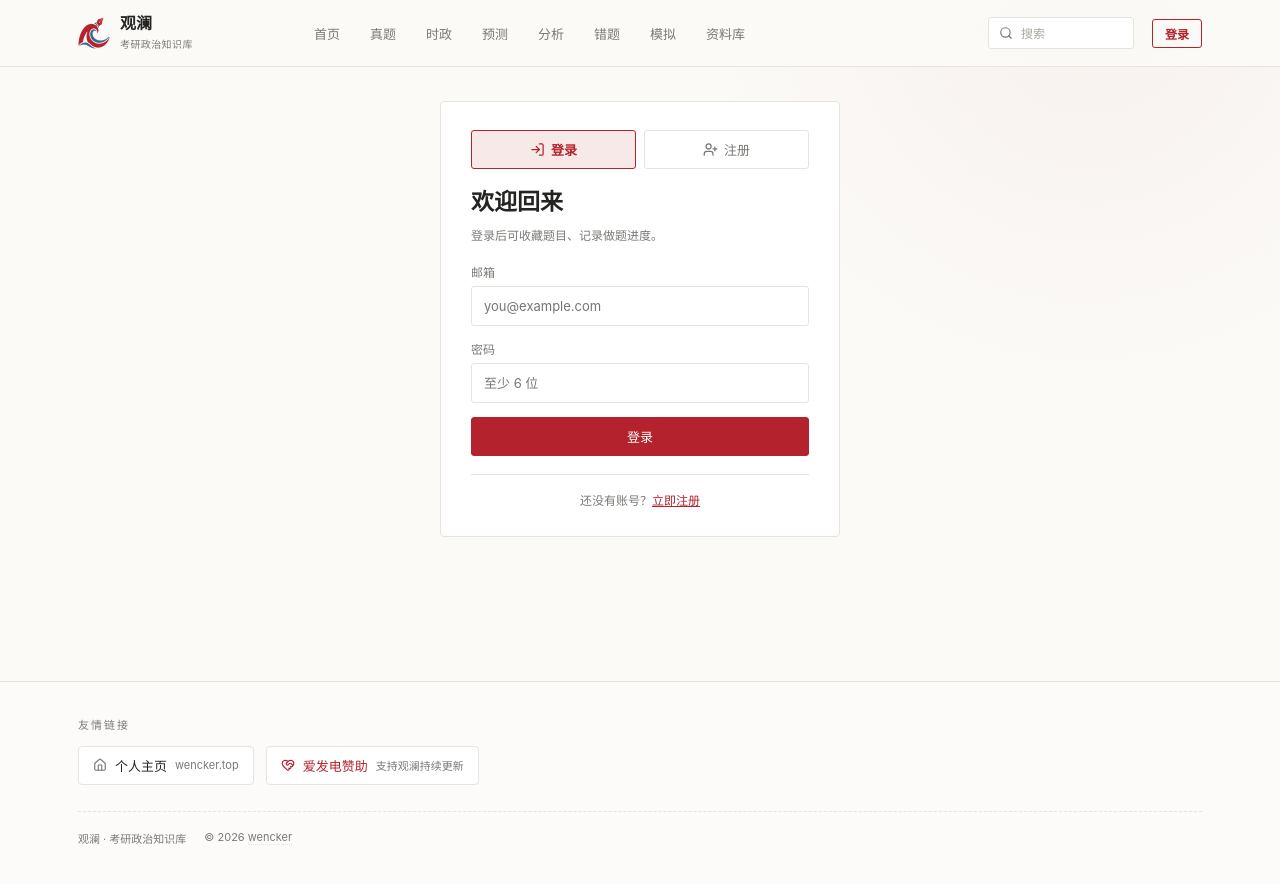
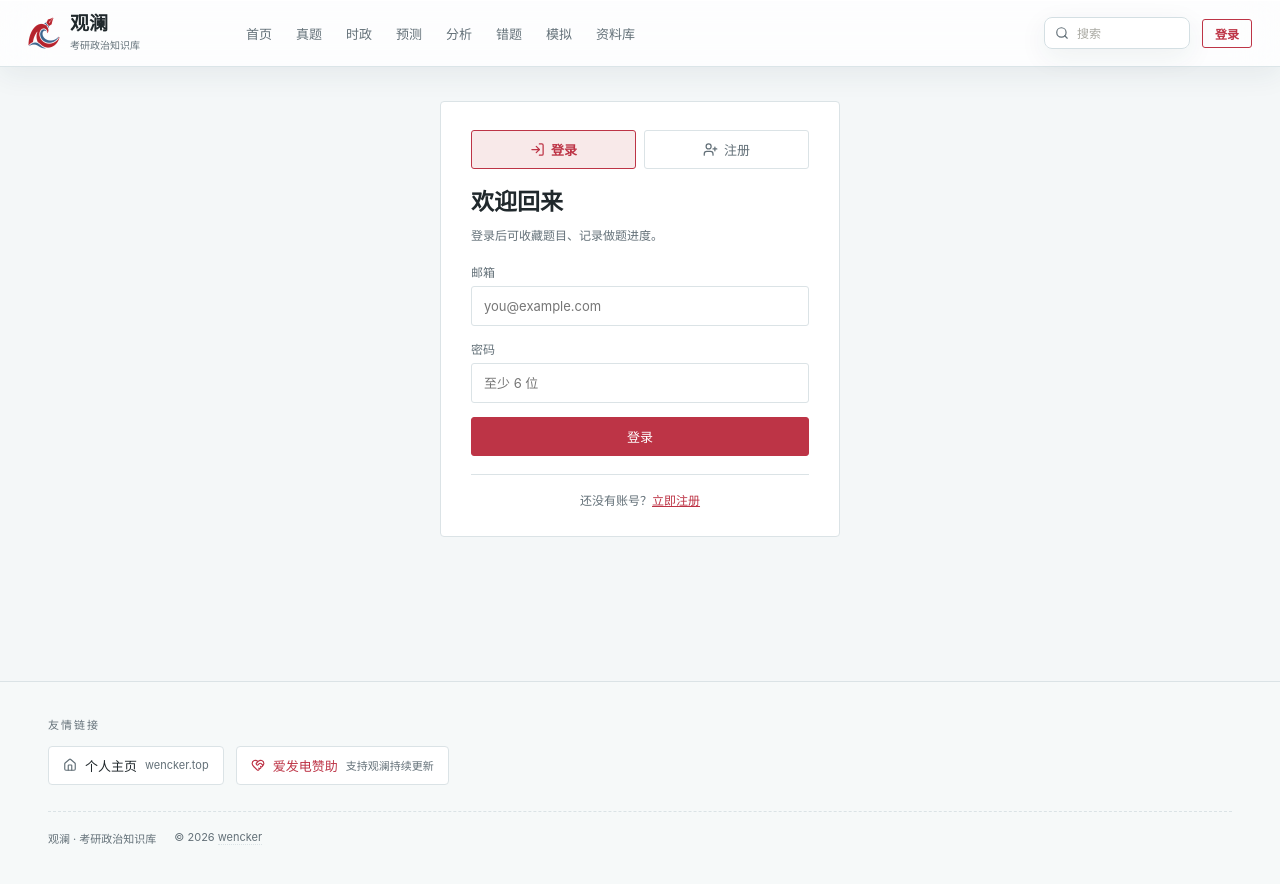
Before and after one commit to wenckerwan/guanlan, a Nuxt app in the folder apps/web/: page /login in a window 1280 px wide. Built offline with nearby package versions, Linux system fonts and the light colour scheme.

Commit message:
style: prototype modern glass surfaces for UI redesign

```diff
--- /dev/null
+++ b/apps/web/assets/css/glass.css
@@ -0,0 +1,87 @@
+:root {
+  --paper: #f4f7f8;
+  --ink: #20282c;
+  --muted: #637078;
+  --line: #dbe3e6;
+  --red: #bd3446;
+  --jade: #157c75;
+  --glass-surface: rgba(255, 255, 255, .78);
+  --glass-edge: rgba(255, 255, 255, .95);
+  --glass-shadow: 0 8px 28px rgba(34, 58, 65, .07), inset 0 1px 0 var(--glass-edge);
+}
+body { -webkit-font-smoothing: antialiased; }
+.site-shell { background: var(--paper); }
+.topbar, .mobile-bottom-nav, .mobile-drawer {
+  background: var(--glass-surface);
+  backdrop-filter: blur(22px) saturate(145%);
+  -webkit-backdrop-filter: blur(22px) saturate(145%);
+  box-shadow: var(--glass-shadow);
+}
+.topbar { border-bottom: 1px solid rgba(202, 215, 220, .65); }
+.brand strong { font-family: inherit; font-size: 19px; }
+.brand small { letter-spacing: 0; }
+.topbar-inner { max-width: 1320px; gap: 26px; }
+.desktop-nav { gap: 20px; }
+.desktop-nav a { font-size: 13px; }
+.topbar-actions { gap: 12px; min-width: 0; }
+.text-action { max-width: 110px; overflow-wrap: anywhere; }
+.page-wrap { max-width: 1240px; }
+.hero-block { max-width: 860px; }
+.hero-block h1, .page-hero h1, .subject-hero h1 { font-family: inherit; font-size: 32px; line-height: 1.4; }
+.hero-block h1 { margin-top: 16px; }
+.hero-copy { color: var(--muted); }
+.search-box, .filter-search, .topbar-search, .drawer-search {
+  background: var(--glass-surface);
+  border: 1px solid #d4dfe3;
+  border-radius: 8px;
+  box-shadow: var(--glass-shadow);
+}
+.search-box { min-height: 56px; }
+.search-box button { border-radius: 6px; }
+.section-card, .article-card, .catalog-card {
+  border-radius: 8px;
+  border: 1px solid var(--line);
+  background: #fff;
+  transition: border-color 140ms ease, box-shadow 140ms ease;
+}
+.section-card:hover, .article-card:hover, .catalog-card:hover {
+  border-color: #a9bec5;
+  box-shadow: 0 5px 16px rgba(34, 58, 65, .06);
+}
+.section-card strong, .article-card strong { font-family: inherit; }
+.section-card { min-width: 0; }
+.section-card small { white-space: normal; }
+.section-heading h2 { font-family: inherit; }
+.reader-head h1 { font-family: inherit; font-size: 26px; }
+.reader-toc {
+  padding: 16px;
+  background: var(--glass-surface);
+  border: 1px solid var(--line);
+  border-radius: 8px;
+  backdrop-filter: blur(16px);
+}
+.reader-body { min-width: 0; }
+.markdown-body { overflow-wrap: anywhere; }
+.filter-chips { gap: 8px; }
+.filter-chip { border-radius: 6px; }
+:where(a, button, input, select, textarea):focus-visible { outline: 2px solid var(--jade); outline-offset: 3px; }
+@media (max-width: 1100px) {
+  .topbar-inner { gap: 16px; }
+  .desktop-nav { gap: 12px; }
+  .brand { min-width: 160px; }
+  .topbar-actions .topbar-search { display: none; }
+}
+@media (max-width: 820px) {
+  .hero-block h1, .page-hero h1, .subject-hero h1 { font-size: 28px; }
+  .topbar-inner { gap: 0; }
+  .reader-toc { backdrop-filter: none; }
+  .search-box { min-width: 0; }
+  .search-box button { flex-shrink: 0; }
+}
+@supports not (backdrop-filter: blur(1px)) {
+  .topbar, .mobile-bottom-nav, .mobile-drawer, .reader-toc { background: #fff; }
+}
+@media (prefers-reduced-motion: reduce) {
+  html { scroll-behavior: auto; }
+  .section-card, .article-card, .catalog-card { transition: none; }
+}
--- a/apps/web/nuxt.config.ts
+++ b/apps/web/nuxt.config.ts
@@ -1,6 +1,6 @@
 export default defineNuxtConfig({
   devtools: { enabled: false },
-  css: ['~/assets/css/main.css'],
+  css: ['~/assets/css/main.css', '~/assets/css/glass.css'],
   typescript: { strict: true, typeCheck: false },
   runtimeConfig: {
     apiInternalBase: process.env.NUXT_API_INTERNAL_BASE || 'http://api:9501/api/v1',
```
Also changed, not shown: 1 other file (tests, documents, lock files or other folders).
